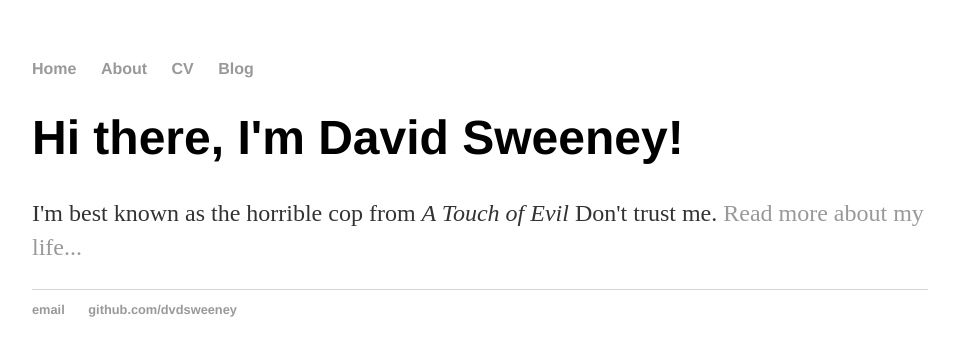
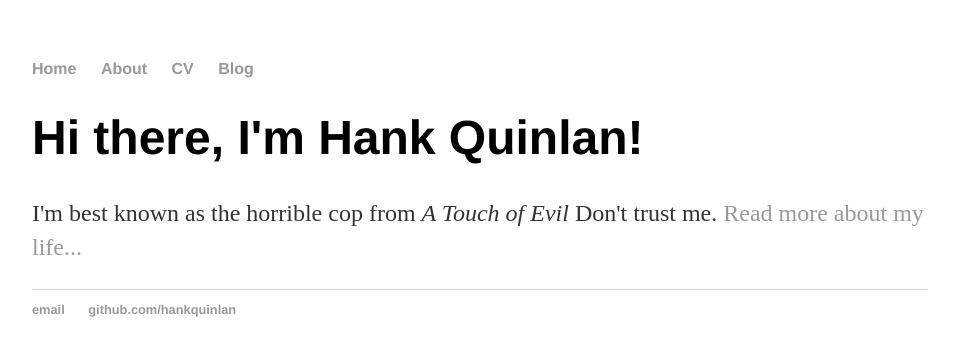
Before and after one commit to dvdsweeney/dvdsweeney.github.io, a Jekyll site: the page built from index.html, in a window 1280 px wide. Shown: the top 356 px of the page, without its empty margins (160-1115 px from the left). Built offline with Jekyll 4.4.1, drawn with Linux system fonts in a browser that asks for light colours.

Commit message:
Update index.html

```diff
--- a/index.html
+++ b/index.html
@@ -1,30 +1,8 @@
-<!DOCTYPE html>
-<html>
-	<head>
-		<title>dvdsweeney.com</title>
-		<!-- link to main stylesheet -->
-		<link rel="stylesheet" type="text/css" href="/css/main.css">
-	</head>
-	<body>
-		<nav>
-    		<ul>
-        		<li><a href="/">Home</a></li>
-	        	<li><a href="/about">About</a></li>
-        		<li><a href="/cv">CV</a></li>
-        		<li><a href="/blog">Blog</a></li>
-    		</ul>
-		</nav>
-		<div class="container">
-    		<div class="blurb">
-        		<h1>Hi there, I'm David Sweeney!</h1>
-				<p>I'm best known as the horrible cop from <em>A Touch of Evil</em> Don't trust me. <a href="/about">Read more about my life...</a></p>
-    		</div><!-- /.blurb -->
-		</div><!-- /.container -->
-		<footer>
-    		<ul>
-        		<li><a href="mailto:mail@dvdsweeney.com">email</a></li>
-        		<li><a href="https://github.com/dvdsweeney">github.com/dvdsweeney</a></li>
-			</ul>
-		</footer>
-	</body>
-</html>
+---
+layout: default
+title: Hank Quinlan, Horrible Cop
+---
+<div class="blurb">
+	<h1>Hi there, I'm Hank Quinlan!</h1>
+	<p>I'm best known as the horrible cop from <em>A Touch of Evil</em> Don't trust me. <a href="/about">Read more about my life...</a></p>
+</div><!-- /.blurb -->
```
